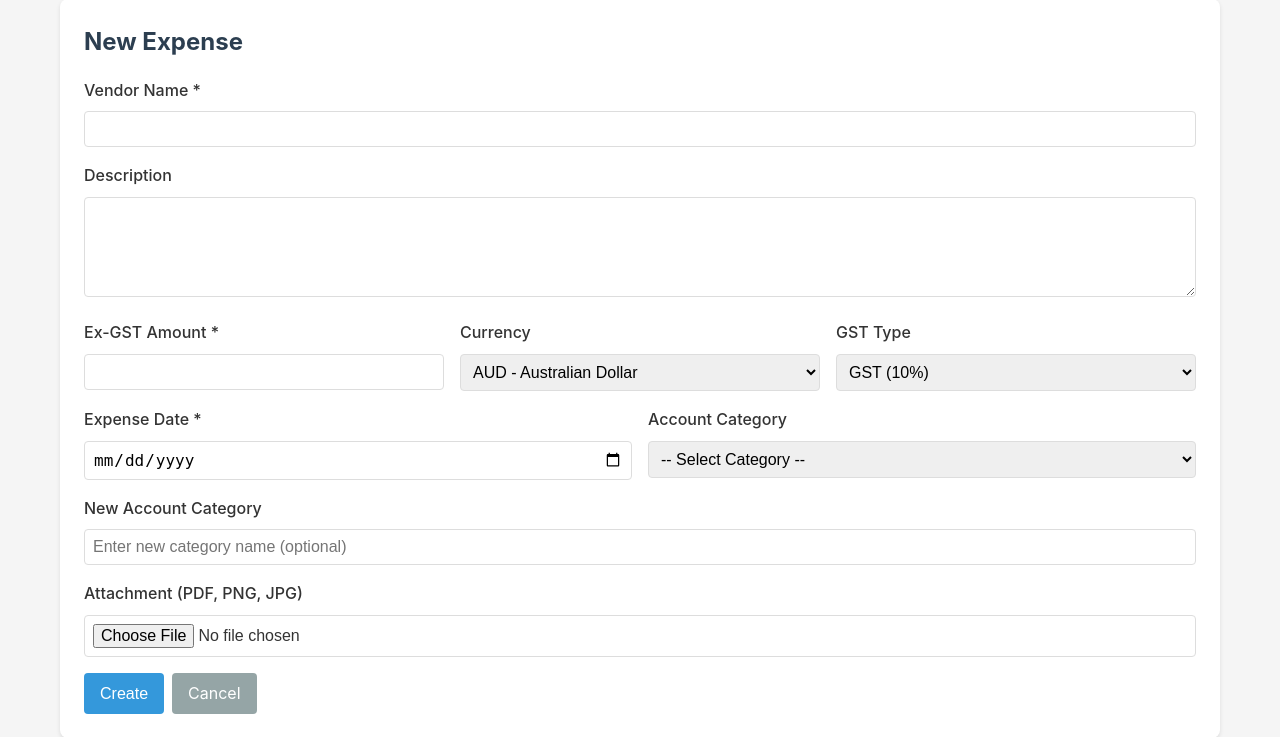
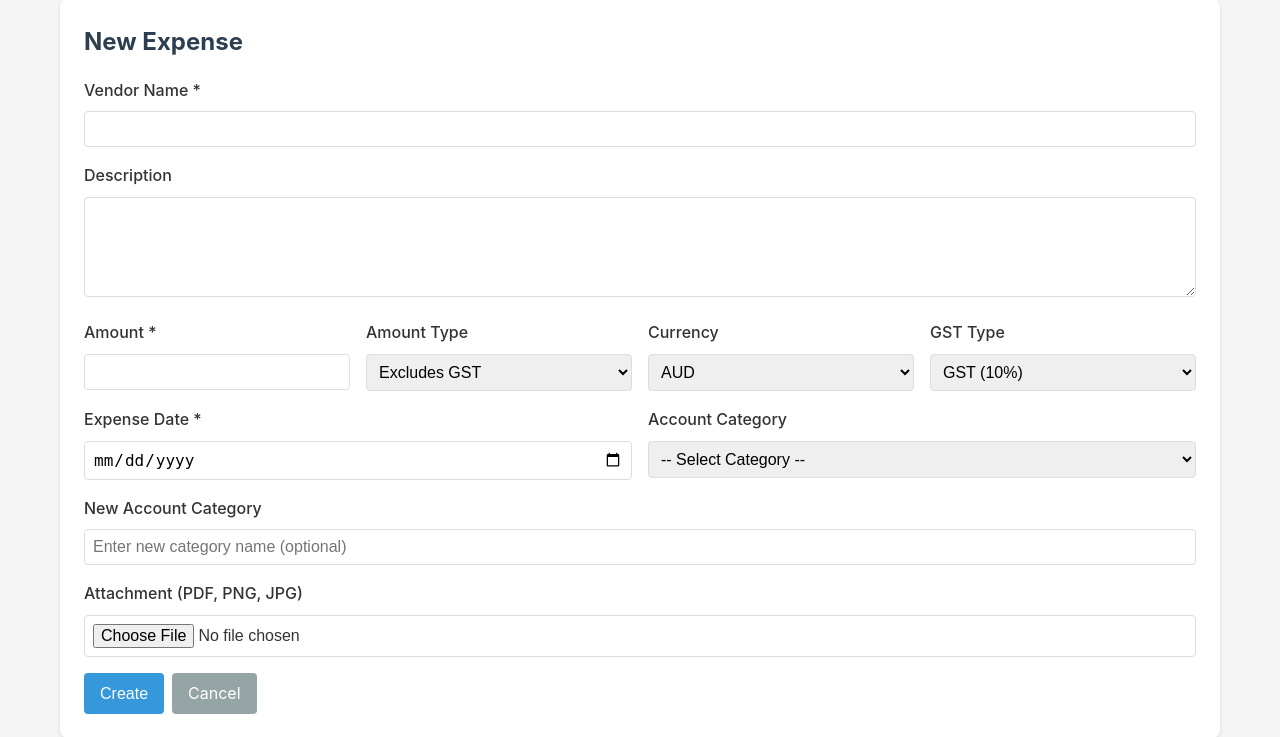
Before and after one commit to larkins/py_pg_accounts, a Flask app: page /expenses/new in a window 1280 px wide. Shown: the part 116-853 px from the top of the page. Run offline with Flask 3, Linux system fonts and the light colour scheme; the visitor is signed in with stand-in values (Sample User, id 1).

Commit message:
Change Amount label and add Includes/Excludes GST dropdown
- Rename 'Ex-GST Amount' to 'Amount' in expense and invoice forms
- Add 'Amount Type' dropdown with 'Excludes GST' (default) and 'Includes GST' options
- Update math: if 'Includes GST', calculate ex-GST from total / (1 + gst_rate)
- Apply changes to both expense and invoice forms and their routes

```diff
--- a/app/hmi/routes.py
+++ b/app/hmi/routes.py
@@ -186,7 +186,8 @@ def new_expense():
     if request.method == 'POST':
         vendor_name = request.form.get('vendor_name', '').strip()
         description = request.form.get('description', '').strip()
-        ex_gst_amount = request.form.get('ex_gst_amount', '')
+        amount = request.form.get('amount', '')
+        amount_type = request.form.get('amount_type', 'excludes')
         gst_type = request.form.get('gst_type', '0')
         currency = request.form.get('currency', 'AUD')
         expense_date_str = request.form.get('expense_date', '')
@@ -209,8 +210,8 @@ def new_expense():
 
         if not vendor_name:
             errors.append('Vendor name is required')
-        if not ex_gst_amount:
-            errors.append('Ex-GST amount is required')
+        if not amount:
+            errors.append('Amount is required')
         if not expense_date_str:
             errors.append('Expense date is required')
 
@@ -221,30 +222,35 @@ def new_expense():
                                    categories=categories,
                                    vendor_name=vendor_name,
                                    description=description,
-                                   ex_gst_amount=ex_gst_amount,
+                                   amount=amount,
+                                   amount_type=amount_type,
                                    gst_type=gst_type,
                                    currency=currency,
                                    expense_date=expense_date_str,
                                    account_category_id=account_category_id)
 
         try:
-            original_amount = Decimal(ex_gst_amount)
+            input_amount = Decimal(amount)
             gst = Decimal(gst_type)
             expense_date = date.fromisoformat(expense_date_str)
 
             original_currency_amount = None
             exchange_rate = None
-            aud_amount = original_amount
 
             if currency == 'USD':
                 from app.shared.currency import get_usd_to_aud_rate, convert_usd_to_aud
                 exchange_rate = get_usd_to_aud_rate(expense_date_str)
                 if exchange_rate:
-                    original_currency_amount = original_amount
-                    aud_amount = convert_usd_to_aud(original_amount, exchange_rate)
+                    original_currency_amount = input_amount
+                    input_amount = convert_usd_to_aud(input_amount, exchange_rate)
                 else:
                     flash('Could not fetch exchange rate. Storing as AUD.', 'warning')
                     currency = 'AUD'
+
+            if amount_type == 'includes':
+                aud_amount = (input_amount / (Decimal('1') + gst)).quantize(Decimal('0.01'))
+            else:
+                aud_amount = input_amount
 
             gst_amount = (aud_amount * gst).quantize(Decimal('0.01'))
             total_amount = aud_amount + gst_amount
@@ -254,7 +260,8 @@ def new_expense():
                                    categories=categories,
                                    vendor_name=vendor_name,
                                    description=description,
-                                   ex_gst_amount=ex_gst_amount,
+                                   amount=amount,
+                                   amount_type=amount_type,
                                    gst_type=gst_type,
                                    currency=currency,
                                    expense_date=expense_date_str,
@@ -337,7 +344,8 @@ def edit_expense(expense_id):
     if request.method == 'POST':
         vendor_name = request.form.get('vendor_name', '').strip()
         description = request.form.get('description', '').strip()
-        ex_gst_amount = request.form.get('ex_gst_amount', '')
+        amount = request.form.get('amount', '')
+        amount_type = request.form.get('amount_type', 'excludes')
         gst_type = request.form.get('gst_type', '0')
         currency = request.form.get('currency', 'AUD')
         expense_date_str = request.form.get('expense_date', '')
@@ -360,8 +368,8 @@ def edit_expense(expense_id):
 
         if not vendor_name:
             errors.append('Vendor name is required')
-        if not ex_gst_amount:
-            errors.append('Ex-GST amount is required')
+        if not amount:
+            errors.append('Amount is required')
         if not expense_date_str:
             errors.append('Expense date is required')
 
@@ -373,7 +381,8 @@ def edit_expense(expense_id):
                                    expense=expense,
                                    vendor_name=vendor_name,
                                    description=description,
-                                   ex_gst_amount=ex_gst_amount,
+                                   amount=amount,
+                                   amount_type=amount_type,
                                    gst_type=gst_type,
                                    currency=currency,
                                    expense_date=expense_date_str,
@@ -382,23 +391,27 @@ def edit_expense(expense_id):
         try:
             old_values = expense.to_dict()
 
-            original_amount = Decimal(ex_gst_amount)
+            input_amount = Decimal(amount)
             gst = Decimal(gst_type)
             expense_date = date.fromisoformat(expense_date_str)
 
             original_currency_amount = None
             exchange_rate = None
-            aud_amount = original_amount
 
             if currency == 'USD':
                 from app.shared.currency import get_usd_to_aud_rate, convert_usd_to_aud
                 exchange_rate = get_usd_to_aud_rate(expense_date_str)
                 if exchange_rate:
-                    original_currency_amount = original_amount
-                    aud_amount = convert_usd_to_aud(original_amount, exchange_rate)
+                    original_currency_amount = input_amount
+                    input_amount = convert_usd_to_aud(input_amount, exchange_rate)
                 else:
                     flash('Could not fetch exchange rate. Storing as AUD.', 'warning')
                     currency = 'AUD'
+
+            if amount_type == 'includes':
+                aud_amount = (input_amount / (Decimal('1') + gst)).quantize(Decimal('0.01'))
+            else:
+                aud_amount = input_amount
 
             expense.vendor_name = vendor_name
             expense.description = description
@@ -422,7 +435,8 @@ def edit_expense(expense_id):
                                            expense=expense,
                                            vendor_name=vendor_name,
                                            description=description,
-                                           ex_gst_amount=ex_gst_amount,
+                                           amount=amount,
+                                           amount_type=amount_type,
                                            gst_type=gst_type,
                                            currency=currency,
                                            expense_date=expense_date_str,
@@ -458,7 +472,8 @@ def edit_expense(expense_id):
                                    expense=expense,
                                    vendor_name=vendor_name,
                                    description=description,
-                                   ex_gst_amount=ex_gst_amount,
+                                   amount=amount,
+                                   amount_type=amount_type,
                                    gst_type=gst_type,
                                    currency=currency,
                                    expense_date=expense_date_str,
@@ -533,7 +548,8 @@ def new_invoice():
     if request.method == 'POST':
         client_name = request.form.get('client_name', '').strip()
         description = request.form.get('description', '').strip()
-        ex_gst_amount = request.form.get('ex_gst_amount', '')
+        amount = request.form.get('amount', '')
+        amount_type = request.form.get('amount_type', 'excludes')
         gst_type = request.form.get('gst_type', '0')
         invoice_date_str = request.form.get('invoice_date', '')
         due_date_str = request.form.get('due_date', '')
@@ -543,8 +559,8 @@ def new_invoice():
 
         if not client_name:
             errors.append('Client name is required')
-        if not ex_gst_amount:
-            errors.append('Ex-GST amount is required')
+        if not amount:
+            errors.append('Amount is required')
         if not invoice_date_str:
             errors.append('Invoice date is required')
 
@@ -555,26 +571,34 @@ def new_invoice():
                                    categories=categories,
                                    client_name=client_name,
                                    description=description,
-                                   ex_gst_amount=ex_gst_amount,
+                                   amount=amount,
+                                   amount_type=amount_type,
                                    gst_type=gst_type,
                                    invoice_date=invoice_date_str,
                                    due_date=due_date_str,
                                    account_category_id=account_category_id)
 
         try:
-            ex_gst = Decimal(ex_gst_amount)
+            input_amount = Decimal(amount)
             gst = Decimal(gst_type)
             invoice_date = date.fromisoformat(invoice_date_str)
             due_date = date.fromisoformat(due_date_str) if due_date_str else None
-            gst_amount = (ex_gst * gst).quantize(Decimal('0.01'))
-            total_amount = ex_gst + gst_amount
+
+            if amount_type == 'includes':
+                ex_gst_amount = (input_amount / (Decimal('1') + gst)).quantize(Decimal('0.01'))
+            else:
+                ex_gst_amount = input_amount
+
+            gst_amount = (ex_gst_amount * gst).quantize(Decimal('0.01'))
+            total_amount = ex_gst_amount + gst_amount
         except (ValueError, Exception) as e:
             flash(f'Invalid data: {str(e)}', 'error')
             return render_template('invoice_form.html',
                                    categories=categories,
                                    client_name=client_name,
                                    description=description,
-                                   ex_gst_amount=ex_gst_amount,
+                                   amount=amount,
+                                   amount_type=amount_type,
                                    gst_type=gst_type,
                                    invoice_date=invoice_date_str,
                                    due_date=due_date_str,
@@ -584,7 +608,7 @@ def new_invoice():
             user_id=user_id,
             client_name=client_name,
             description=description,
-            ex_gst_amount=ex_gst,
+            ex_gst_amount=ex_gst_amount,
             gst_amount=gst_amount,
             gst_type=gst,
             total_amount=total_amount,
@@ -628,7 +652,8 @@ def edit_invoice(invoice_id):
     if request.method == 'POST':
         client_name = request.form.get('client_name', '').strip()
         description = request.form.get('description', '').strip()
-        ex_gst_amount = request.form.get('ex_gst_amount', '')
+        amount = request.form.get('amount', '')
+        amount_type = request.form.get('amount_type', 'excludes')
         gst_type = request.form.get('gst_type', '0')
         invoice_date_str = request.form.get('invoice_date', '')
         due_date_str = request.form.get('due_date', '')
@@ -638,8 +663,8 @@ def edit_invoice(invoice_id):
 
         if not client_name:
             errors.append('Client name is required')
-        if not ex_gst_amount:
-            errors.append('Ex-GST amount is required')
+        if not amount:
+            errors.append('Amount is required')
         if not invoice_date_str:
             errors.append('Invoice date is required')
 
@@ -651,7 +676,8 @@ def edit_invoice(invoice_id):
                                    invoice=invoice,
                                    client_name=client_name,
                                    description=description,
-                                   ex_gst_amount=ex_gst_amount,
+                                   amount=amount,
+                                   amount_type=amount_type,
                                    gst_type=gst_type,
                                    invoice_date=invoice_date_str,
                                    due_date=due_date_str,
@@ -660,10 +686,18 @@ def edit_invoice(invoice_id):
         try:
             old_values = invoice.to_dict()
 
+            input_amount = Decimal(amount)
+            gst = Decimal(gst_type)
+
+            if amount_type == 'includes':
+                ex_gst_amount = (input_amount / (Decimal('1') + gst)).quantize(Decimal('0.01'))
+            else:
+                ex_gst_amount = input_amount
+
             invoice.client_name = client_name
             invoice.description = description
-            invoice.ex_gst_amount = Decimal(ex_gst_amount)
-            invoice.gst_type = Decimal(gst_type)
+            invoice.ex_gst_amount = ex_gst_amount
+            invoice.gst_type = gst
             invoice.invoice_date = date.fromisoformat(invoice_date_str)
             invoice.due_date = date.fromisoformat(due_date_str) if due_date_str else None
             invoice.account_category_id = account_category_id if account_category_id else None
@@ -693,7 +727,8 @@ def edit_invoice(invoice_id):
                                    invoice=invoice,
                                    client_name=client_name,
                                    description=description,
-                                   ex_gst_amount=ex_gst_amount,
+                                   amount=amount,
+                                   amount_type=amount_type,
                                    gst_type=gst_type,
                                    invoice_date=invoice_date_str,
                                    due_date=due_date_str,
--- a/app/hmi/templates/expense_form.html
+++ b/app/hmi/templates/expense_form.html
@@ -19,14 +19,21 @@
 
         <div class="form-row">
             <div class="form-group">
-                <label for="ex_gst_amount">Ex-GST Amount *</label>
-                <input type="number" id="ex_gst_amount" name="ex_gst_amount" step="0.01" min="0" required value="{{ ex_gst_amount or (expense.ex_gst_amount|string if expense) }}">
+                <label for="amount">Amount *</label>
+                <input type="number" id="amount" name="amount" step="0.01" min="0" required value="{{ amount or (expense.ex_gst_amount|string if expense) }}">
+            </div>
+            <div class="form-group">
+                <label for="amount_type">Amount Type</label>
+                <select id="amount_type" name="amount_type">
+                    <option value="excludes" {% if amount_type == 'excludes' or not expense %}selected{% endif %}>Excludes GST</option>
+                    <option value="includes" {% if amount_type == 'includes' %}selected{% endif %}>Includes GST</option>
+                </select>
             </div>
             <div class="form-group">
                 <label for="currency">Currency</label>
                 <select id="currency" name="currency">
-                    <option value="AUD" {% if (currency or expense.currency if expense) == 'AUD' %}selected{% endif %}>AUD - Australian Dollar</option>
-                    <option value="USD" {% if (currency or expense.currency if expense) == 'USD' %}selected{% endif %}>USD - US Dollar</option>
+                    <option value="AUD" {% if (currency or expense.currency if expense) == 'AUD' %}selected{% endif %}>AUD</option>
+                    <option value="USD" {% if (currency or expense.currency if expense) == 'USD' %}selected{% endif %}>USD</option>
                 </select>
             </div>
             <div class="form-group">
```
Also changed, not shown: app/hmi/templates/invoice_form.html (+10 -3 lines).
